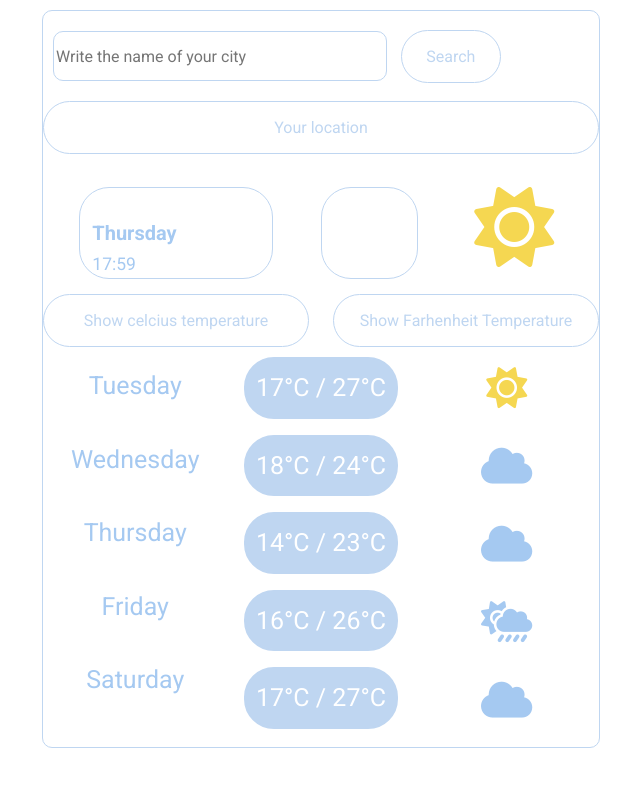
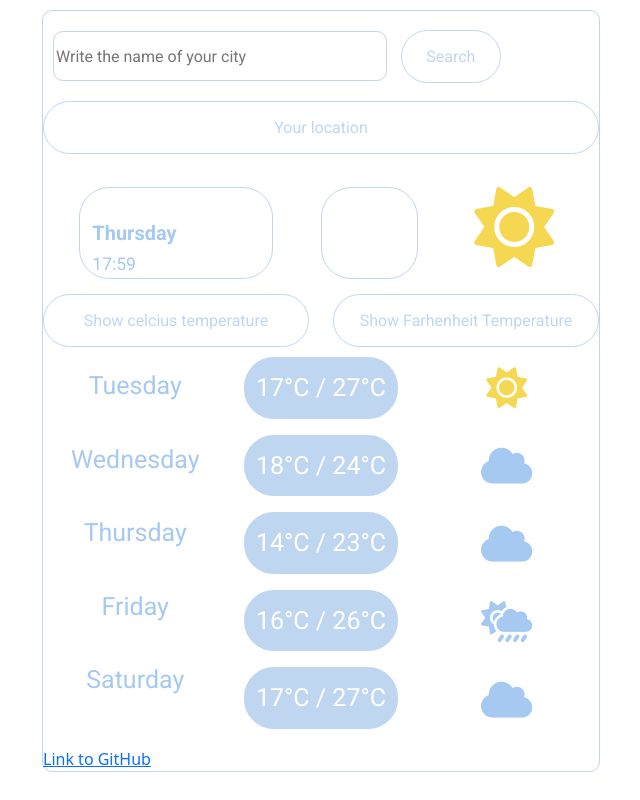
Before and after one commit to GoldFirePaw/Weather-Project-copie, a website: page index.html in a window 1280 px wide. Shown: the whole page, without its empty margins (319-959 px from the left). Drawn offline with nearby package versions, Linux system fonts and the light colour scheme.

Commit message:
Added GitHub link at the bottom

```diff
--- a/index.html
+++ b/index.html
@@ -79,6 +79,7 @@
                 <p class="forecast "><i class="fa-solid fa-cloud forecast-weather "></i></p>
             </div>
         </div>
+        <a href="https://github.com/GoldFirePaw/Weather-Project-copie">Link to GitHub</a>
         <script src="src/index.js"></script>
 </body>
 
```
